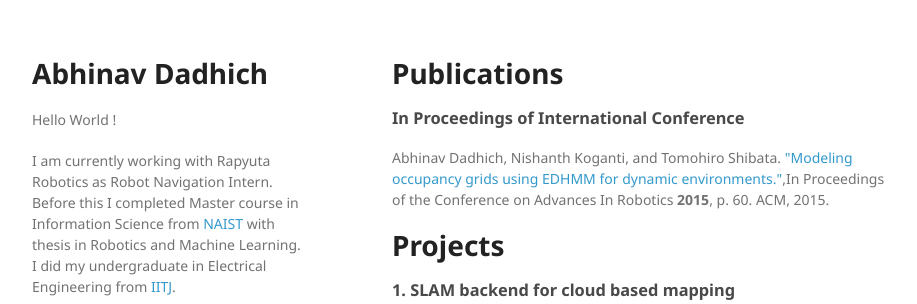
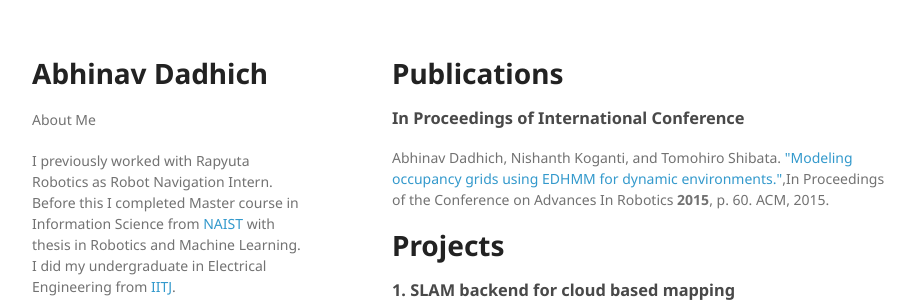
Before and after one commit to ResByte/ResByte.github.io, a Jekyll site: the page index.html, which Jekyll copies as it is, in a window 1280 px wide. Shown: the top 304 px of the page, without its empty margins (178-1095 px from the left). Built offline with Jekyll 4.4.1, drawn with Linux system fonts in a browser that asks for light colours.

Commit message:
updates about me

```diff
--- a/index.html
+++ b/index.html
@@ -16,8 +16,8 @@
     <div class="wrapper">
       <header>
         <h1>Abhinav Dadhich</h1>
-        <p>Hello World ! <br>
-        <p> I am currently working with Rapyuta Robotics as Robot Navigation Intern. Before this I completed Master course in Information Science from <a href="http://www.naist.jp/en/">NAIST</a> with thesis in Robotics and Machine Learning. I did my undergraduate in Electrical Engineering from <a href="http://www.iitj.ac.in">IITJ</a>.  </p>
+        <p>About Me <br>
+        <p> I previously worked with Rapyuta Robotics as Robot Navigation Intern. Before this I completed Master course in Information Science from <a href="http://www.naist.jp/en/">NAIST</a> with thesis in Robotics and Machine Learning. I did my undergraduate in Electrical Engineering from <a href="http://www.iitj.ac.in">IITJ</a>.  </p>
         <h3>Interests</h3>
         <p>Robotics | Machine Learning | 3D Mapping | SLAM | Computer Vision </p>
         </p>
```
